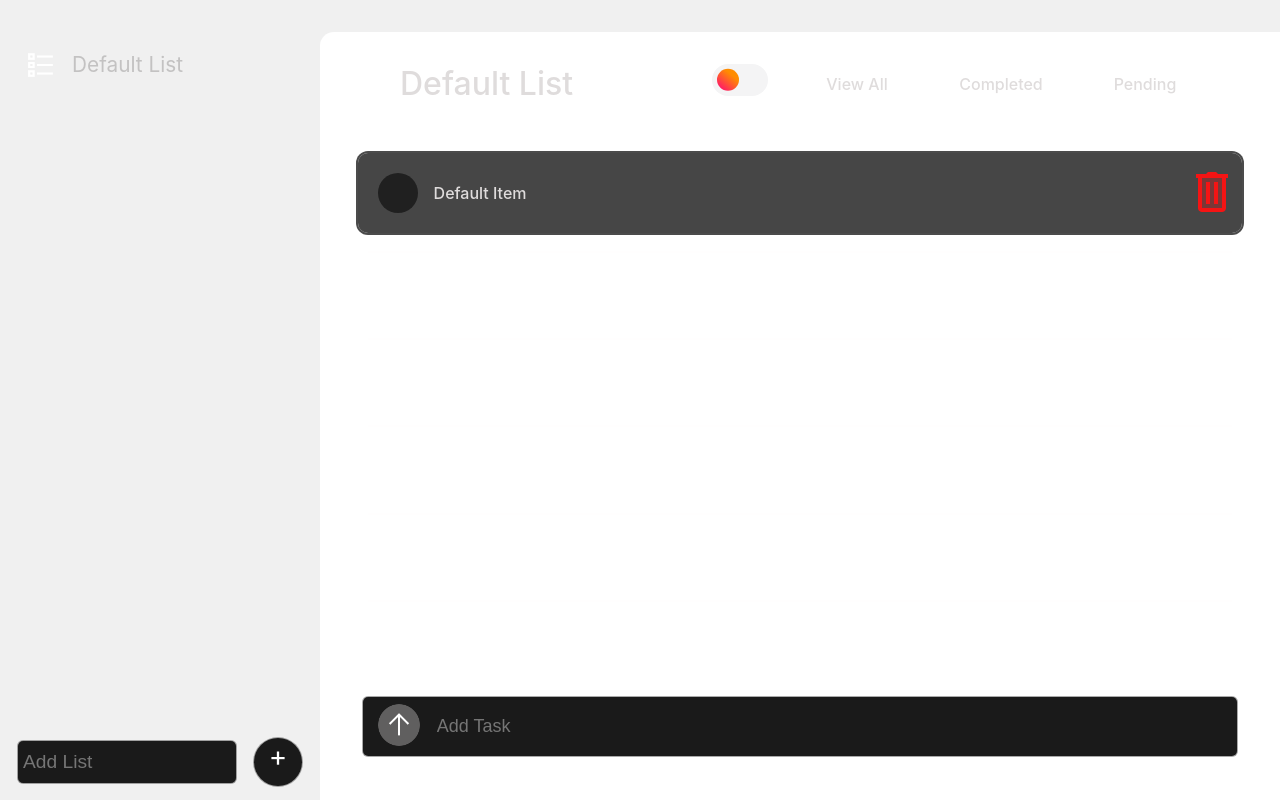
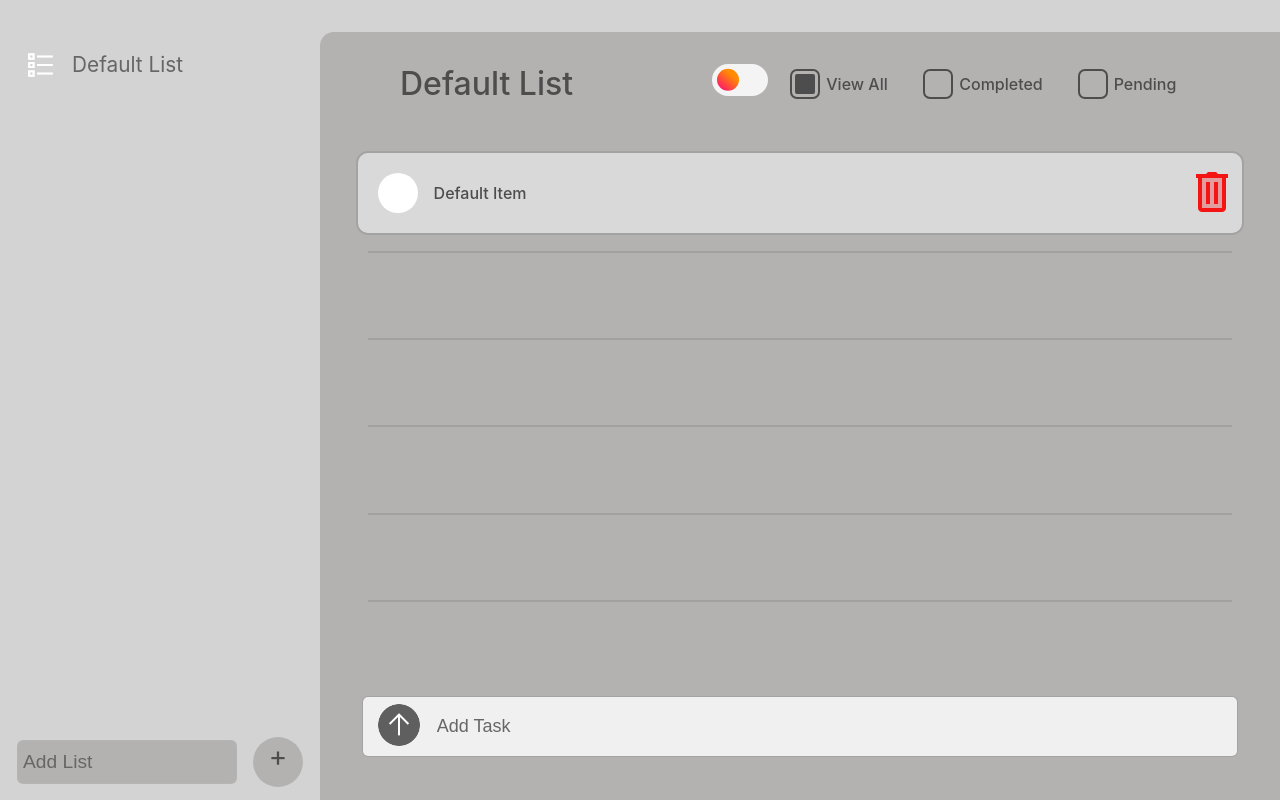
Before and after one commit to Rane3/ToDo---Ludex, a React (Create React App) app in the folder my-todo-app/: page / in a window 1280 px wide. Built offline with nearby package versions, Linux system fonts and the light colour scheme.

Commit message:
Add white theme

```diff
--- a/my-todo-app/src/styles/App.css
+++ b/my-todo-app/src/styles/App.css
@@ -4,25 +4,47 @@ body {
   padding: 0;
   height: 100%;
   overflow: hidden;
-  /* Prevents scrolling */
   font-weight: 500;
   width: 100%;
   font-family: -apple-system, BlinkMacSystemFont, "Segoe UI", "Roboto", "Oxygen", "Ubuntu", "Cantarell", "Fira Sans", "Droid Sans", "Helvetica Neue", sans-serif;
-  color: rgb(223, 220, 220);;
+  color: var(--font-color)
 }
-button{
+
+button {
   font-family: -apple-system, BlinkMacSystemFont, "Segoe UI", "Roboto", "Oxygen", "Ubuntu", "Cantarell", "Fira Sans", "Droid Sans", "Helvetica Neue", sans-serif;
+}
 
-}
 :root {
   --dark-background: #2b2929;
   --dark-container-background: #212020;
-  --light-background: #f0f0f0;
-  --light-container-background: #ffffff;
+  --dark-secondary-container-background:#2d2d2de0;
+  --dark-input-background-color: rgb(26, 26, 26);
+  --dark-input-box-shadow: 0 0 0px 1px rgb(85 85 85 / 50%), 0 0 0 .15vw transparent;
+  --dark-font-color: white;
+  --dark-secondary-font-color: c3c2c2;
+  --dark-secondary-container-box-shadow:0px 0px 0px 2px #4b4b4b;;
+  --dark-separator-color: rgba(252, 250, 250, 0.171) ;
+  --dark-checkbox-fill:#202020;
+  --dark-secondary-container-hover:  #464545b6;
+  --light-background: #d4d3d3;
+  --light-container-background: #b4b1b1;
+  --light-separator-color: rgba(83, 82, 82, 0.171) ;
+  --light-input-background-color: rgb(240, 240, 240);
+  --light-secondary-container-box-shadow:0px 0px 0px 2px #a3a3a3;;
+  --light-input-box-shadow: 0 0 0px 1px rgba(150, 150, 150, 0.5), 0 0 0 .15vw transparent;
+  --light-font-color: #4e4d4d;
+  --light-secondary-font-color: #666666;
+  --light-secondary-container-background:#dfdfdfe0;
+  --light-secondary-container-hover:  #9b9b9bb6;
+  --light-checkbox-fill:#ffffff;
 
   /* Default to dark mode */
   --background: var(--dark-background);
   --container-background: var(--dark-container-background);
+  --font-color: var(--dark-font-color);
+  --secondary-font-color: var(--dark-secondary-font-color);
+  --input-box-shadow: var(--dark-input-box-shadow);
+  --input-background-color: var(--dark-input-background-color);
 }
 
 #root {
@@ -32,17 +54,37 @@ button{
   align-items: flex-end;
   background: var(--background);
 }
-
+input::placeholder{
+  color: var(--secondary-font-color);
+}
 /* Light Theme */
 [data-theme="light"] {
   --background: var(--light-background);
   --container-background: var(--light-container-background);
+  --font-color: var(--light-font-color);
+  --separator-color:var(--light-separator-color);
+  --secondary-font-color: var(--light-secondary-font-color);
+  --checkbox-fill:var(--light-checkbox-fill);
+  --input-box-shadow: var(--light-input-box-shadow);
+  --input-background-color: var(--light-input-background-color);
+  --secondary-container-box-shadow:var(--light-secondary-container-box-shadow);
+  --secondary-container-background: var(--light-secondary-container-background);
+  --secondary-container-hover: var(--light-secondary-container-hover);
 }
 
 /* Dark Theme */
 [data-theme="dark"] {
   --background: var(--dark-background);
+  --checkbox-fill:var(--dark-checkbox-fill);
+  --secondary-container-background: var(--dark-secondary-container-background);
   --container-background: var(--dark-container-background);
+  --font-color: var(--dark-font-color);
+  --secondary-container-box-shadow:var(--dark-secondary-container-box-shadow);
+  --secondary-font-color: var(--dark-secondary-font-color);
+  --separator-color:var(--dark-separator-color);
+  --input-box-shadow: var(--dark-input-box-shadow);
+  --input-background-color: var(--dark-input-background-color);
+  --secondary-container-hover: var(--dark-secondary-container-hover);
 }
 
 #main-list-view {
--- a/my-todo-app/src/styles/MainViewStyles.css
+++ b/my-todo-app/src/styles/MainViewStyles.css
@@ -34,9 +34,9 @@
     display: flex;
     font-weight: 500;
     font-size: .8vw;
-    color: #ffffff;
-    background-color: rgb(26 26 26);
-    box-shadow: 0 0 0px 1px rgb(85 85 85 / 50%), 0 0 0 .15vw transparent;
+    color: var(--font-color);;
+    background-color: var(--input-background-color);
+    box-shadow: var(--input-box-shadow);
     border-radius: 0.4vw;
     border: none;
     outline: none;
@@ -61,8 +61,8 @@
 .add-task-input input {
     background: transparent;
     border: none;
-    caret-color: white;
-    color: white;
+    caret-color: var(--font-color);;
+    color: var(--font-color);;
     font-size: large;
     margin-left: 0.3rem;
     width: 100%;
@@ -85,18 +85,18 @@
 }
 
 .todo-item:hover {
-    background: #464545b6;
+    background: var(--secondary-container-hover);
 }
 
 .todo-item {
     transition: 0.4s;
     width: 90%;
     min-height: 5rem;
-    background: #2d2d2de0;
+    background: var(--secondary-container-background);
     margin-top: 18px;
     border-radius: 10px;
     padding-left: 1.2rem;
-    box-shadow: 0px 0px 0px 2px #4b4b4b;
+    box-shadow:var(--secondary-container-box-shadow);
     display: flex;
     align-items: center;
     align-content: center;
@@ -104,7 +104,7 @@
 
 .filler-item {
     margin-top: 18px;
-    border-top: 2px rgba(252, 250, 250, 0.171) solid;
+    border-top: 2px var(--separator-color) solid;
     min-height: 4.2rem;
     width: 90%;
 }
@@ -148,7 +148,7 @@
 }
 
 .checkbox-wrapper-31 .background {
-    fill: #202020;
+    fill:var(--checkbox-fill);
     transition: ease all 0.6s;
     -webkit-transition: ease all 0.6s;
 }
@@ -208,3 +208,7 @@
 }
 
 /* https://uiverse.io/guilhermeyohan/white-cheetah-13 */
+.sc-FEMpB{
+    display: flex;
+    align-items: center;
+}
--- a/my-todo-app/src/styles/NavBarStyles.css
+++ b/my-todo-app/src/styles/NavBarStyles.css
@@ -36,21 +36,20 @@
   border-radius: 50px;
   height: 3rem;
   font-size: 28px;
-  color: white;
-  background-color: rgb(26 26 26);
+  color: var(--font-color);
+  background-color: var(--container-background);
   display: flex;
-  box-shadow: 0 0 0px 1px rgb(85 85 85 / 50%), 0 0 0 .15vw transparent;
+  box-shadow: var(--input-box-shadow);
   flex-direction: row;
   justify-content: center;
+
 }
 
 .add-button:hover {
   box-shadow: 0 0 5px .15vw rgb(249 249 249 / 19%);
 }
 
-.add-button:active {
-  box-shadow: 0 0 0 .15vw rgb(87, 87, 87);
-}
+
 
 .list-item {
   width: 85%;
@@ -62,7 +61,7 @@
   padding: 0rem 0.7rem;
   word-wrap: break-word;
   display: flex;
-  color: white;
+  color: var(--font-color);
   cursor:pointer;
   border-radius: 8px;
   transition: 0.4s;
@@ -85,7 +84,7 @@
   height: 100%;
   cursor:pointer;
   background: transparent;
-  color: #c3c2c2;
+  color: var(--secondary-font-color);
   margin-left: 0.5rem;
   text-align: start;
   border: none;
@@ -96,9 +95,9 @@
 .custom-input {
   font-weight: 500;
   font-size: 1.2rem;
-  color: #fff;
-  background-color: rgb(26 26 26);
-  box-shadow: 0 0 0px 1px rgb(85 85 85 / 50%), 0 0 0 .15vw transparent;
+  color:var(--secondary-font-color);
+  background-color: var(--container-background);
+  box-shadow: var(--input-box-shadow);
   border-radius: 0.4vw;
   border: none;
   outline: none;
--- a/my-todo-app/src/styles/TodoFilterStyles.css
+++ b/my-todo-app/src/styles/TodoFilterStyles.css
@@ -12,7 +12,7 @@
     position: relative;
     overflow: hidden;
     margin-right: 8px;
-    box-shadow: 0px 0px 0px 2px #fff;
+    box-shadow: 0px 0px 0px 2px var(--font-color);
 }
 
 .content {
@@ -27,7 +27,7 @@
 .checkBox div {
     width: 60px;
     height: 60px;
-    background-color: #fff;
+    background-color: var(--font-color);
     top: -52px;
     left: -52px;
     position: absolute;
```
